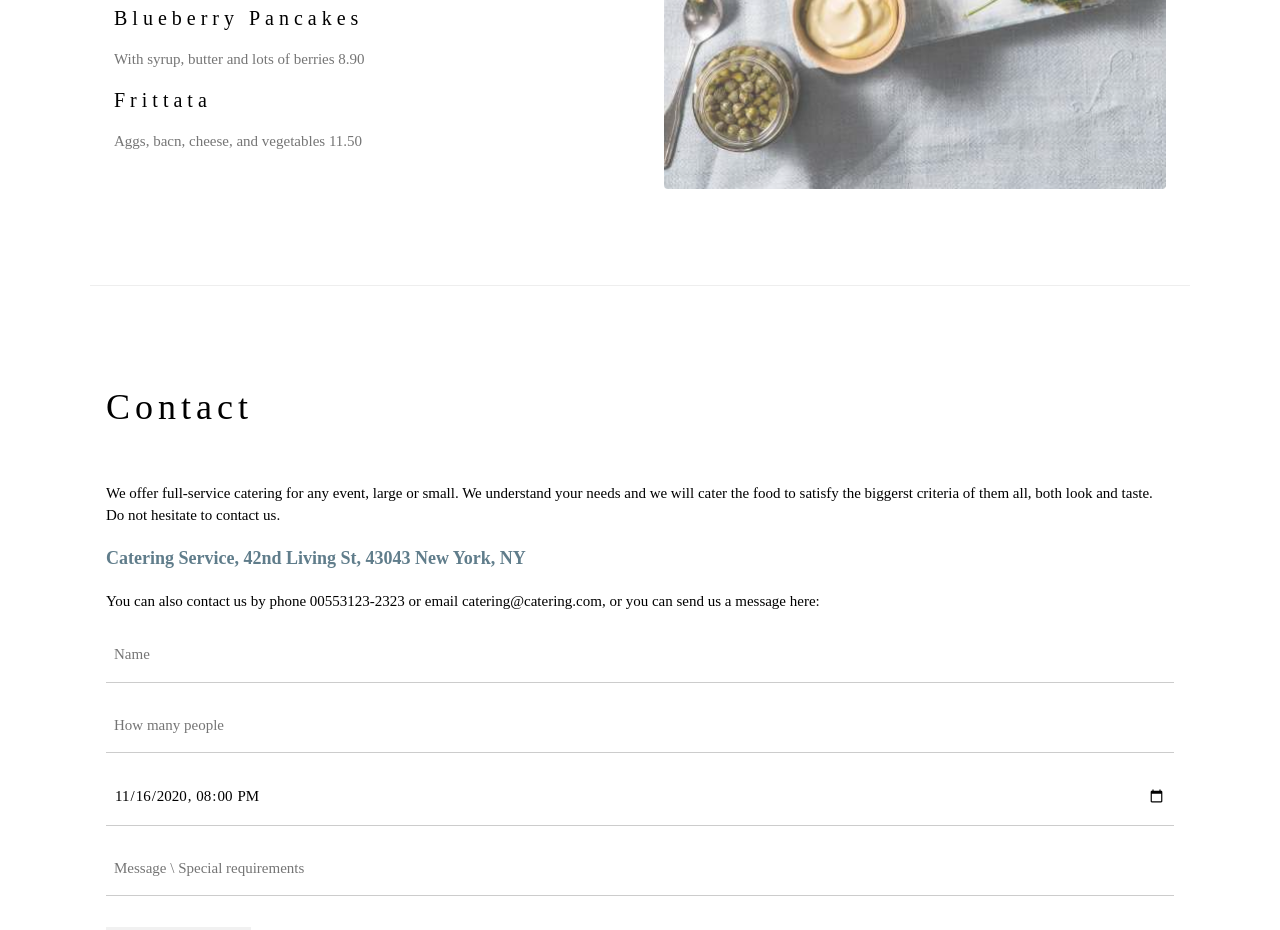
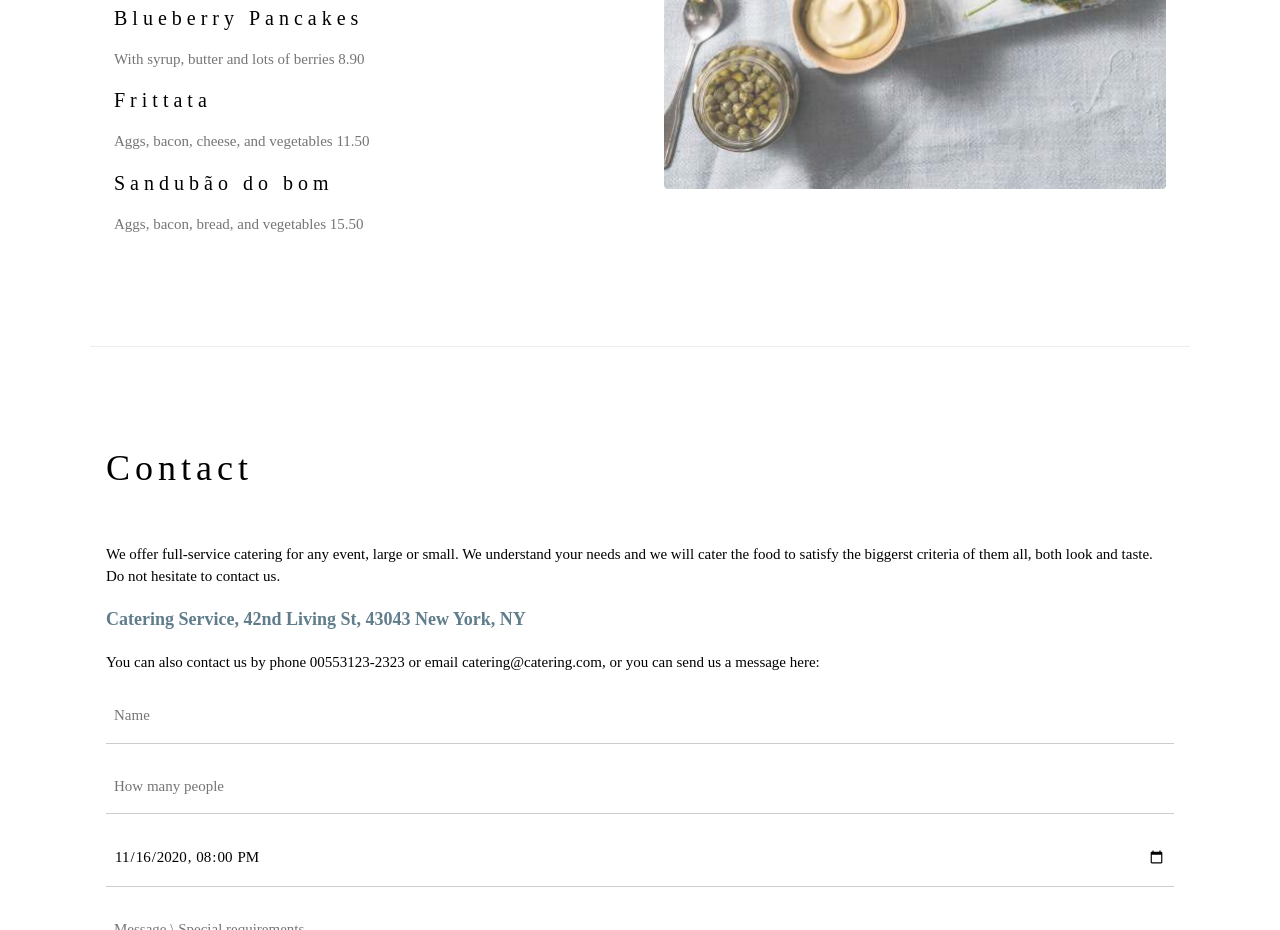
Before and after one commit to ArthurMarianoNeto/MyWebsite, a plain HTML site: page index.html in a window 1280 px wide. Shown: the part 2100-3030 px from the top of the page. Drawn offline with nearby package versions, Linux system fonts and the light colour scheme.

Commit message:
adicionado item no menu Sandubão

```diff
--- a/index.html
+++ b/index.html
@@ -76,7 +76,10 @@ h1, h2, h3, h4, h5, h6 {
       <p class="w3-text-grey">With syrup, butter and lots of berries 8.90</p>
 
       <h4>Frittata </h4>
-      <p class="w3-text-grey">Aggs, bacn, cheese, and vegetables 11.50</p>
+      <p class="w3-text-grey">Aggs, bacon, cheese, and vegetables 11.50</p>
+
+      <h4>Sandubão do bom </h4>
+      <p class="w3-text-grey">Aggs, bacon, bread, and vegetables 15.50</p>
     </div>
 
     <div class="w3-col l6 w3-padding-large">
```
